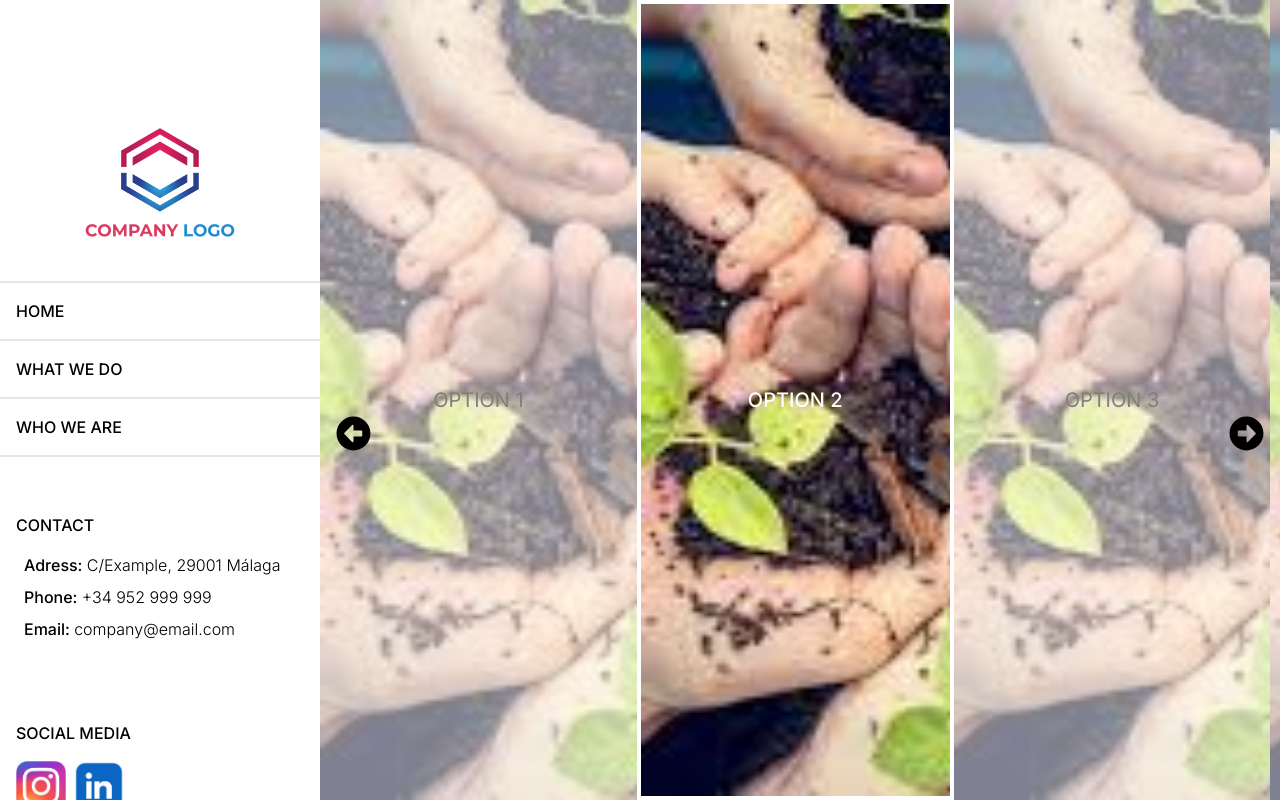
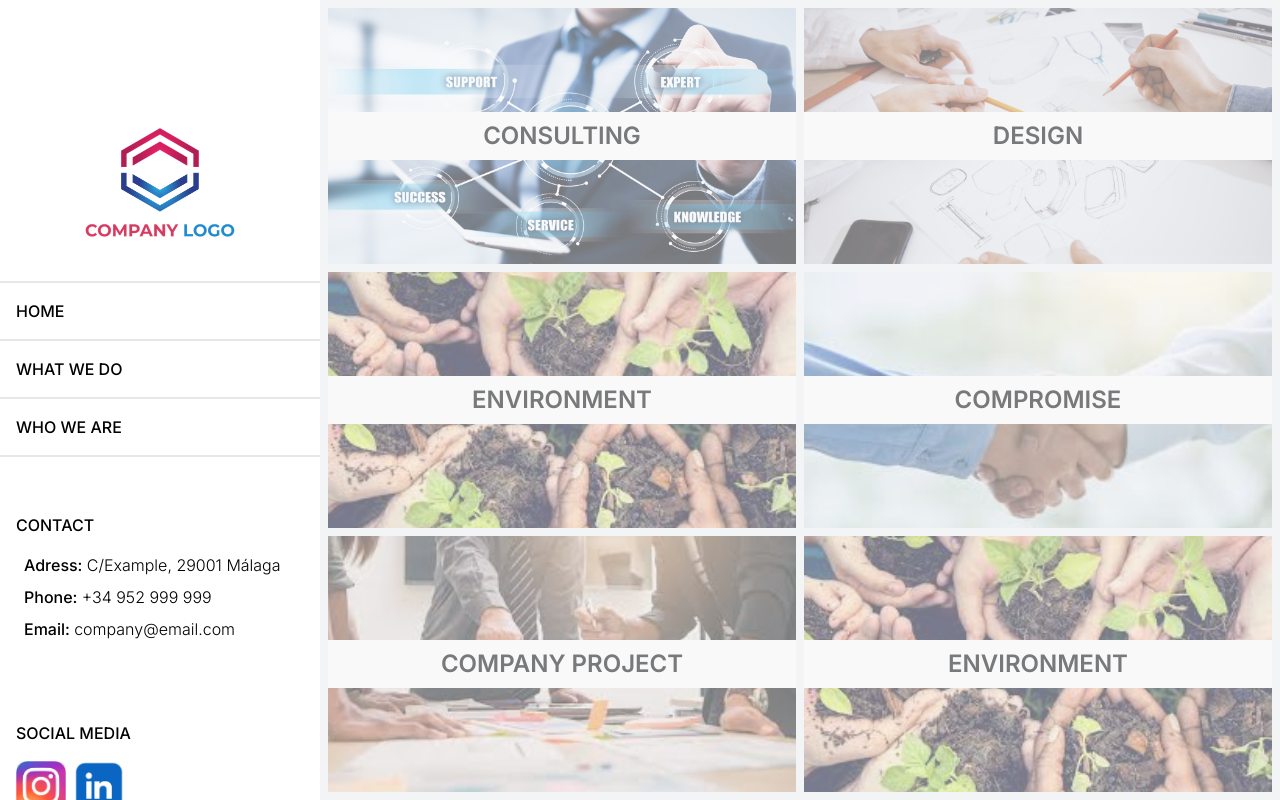
Before and after one commit to Alejjaandro/CompanyWeb, a Next.js app: page /whatWeDo in a window 1280 px wide. Built offline with nearby package versions, Linux system fonts and the light colour scheme.

Commit message:
whatWeDo page complete

```diff
--- a/app/whatWeDo/page.jsx
+++ b/app/whatWeDo/page.jsx
@@ -1,68 +1,47 @@
 'use client'
 import Link from 'next/link';
 import React, { useState } from 'react'
-import { FaArrowAltCircleLeft } from "react-icons/fa";
-import { FaArrowAltCircleRight } from "react-icons/fa";
 
 const Page = () => {
 
-    const options = ['Option 1', 'Option 2', 'Option 3', 'Option 4', 'Option 5'];
-    const options2 = [
+    const options = [
         {
-            option: 'Option 1',
+            option: 'Consulting',
             image: '/Consulting.png'
         },
         {
-            option: 'Option 2',
+            option: 'Design',
             image: '/Design.jpg'
         },
         {
-            option: 'Option 3',
+            option: 'Environment',
+            image: '/Environment.jpg'
+        },
+        {
+            option: 'Compromise',
+            image: '/Compromise.jpg'
+        },
+        {
+            option: 'Company Project',
+            image: '/CompanyProject.jpg'
+        },
+        {
+            option: 'Environment',
             image: '/Environment.jpg'
         }
     ];
 
-    const [selectedOption, setSelectedOption] = useState(options[1]);
-
-    const previousOption = () => {
-        if (options.indexOf(selectedOption) - 1 < 0) {
-            setSelectedOption(options[options.length - 1]);
-        } else {
-            setSelectedOption(options[options.indexOf(selectedOption) - 1]);
-        }
-    };
-
-    const nextOption = () => {
-        if (options.indexOf(selectedOption) + 1 === options.length) {
-            setSelectedOption(options[0]);
-        } else {
-            setSelectedOption(options[options.indexOf(selectedOption) + 1]);
-        }
-    };
-
-    // console.log(selectedOption);
-
     return (
-        <div className='w-full overflow-hidden md:ml-[25%] h-screen flex'>
-            <div className='m-4 absolute top-1/2 z-[1]'>
-                <button onClick={()=> previousOption()}><FaArrowAltCircleLeft color='black' size={35} /></button>
-            </div>
-
+        <div className='w-full overflow-hidden md:ml-[25%] h-screen grid grid-cols-1 md:grid-cols-2 gap-2 p-2 bg-gray-100'>
             {options.map((option, index) => (
                 <div
+                    style={{ backgroundImage: `url(${option.image})` }}
+                    className="bg-cover bg-center flex justify-center items-center opacity-50 hover:opacity-100 hover:scale-[1.02] transition duration-500 ease-in-out"
                     key={index}
-                    className={`min-w-[33%] flex justify-center items-center transition duration-300 ease-in-out transform text-xl uppercase bg-[url('/Environment.jpg')] bg-cover ${selectedOption === option
-                            ? `font-medium text-white border-4 border-white`
-                            : "opacity-50 bg-cover text-black"
-                        }`}
                 >
-                    <Link href={'/'}>{option}</Link>
+                    <Link href={'/'} className='w-full p-2 bg-white uppercase text-xl md:text-2xl font-semibold text-center'>{option.option}</Link>
                 </div>
             ))}
-
-            <div className='m-4 absolute top-1/2 right-0'>
-                <button onClick={()=> nextOption()}><FaArrowAltCircleRight color='black' size={35} /></button>
-            </div>
         </div>
     )
 }
```
